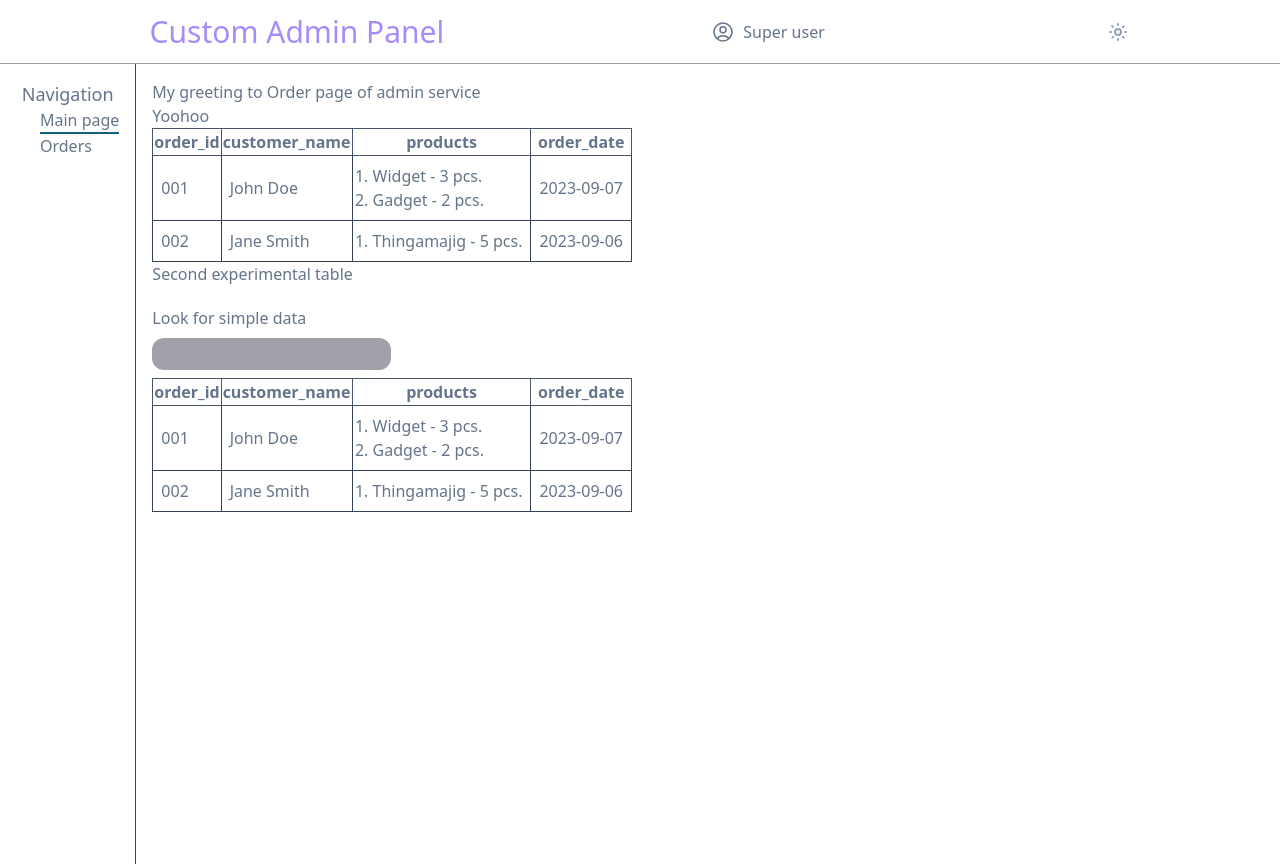
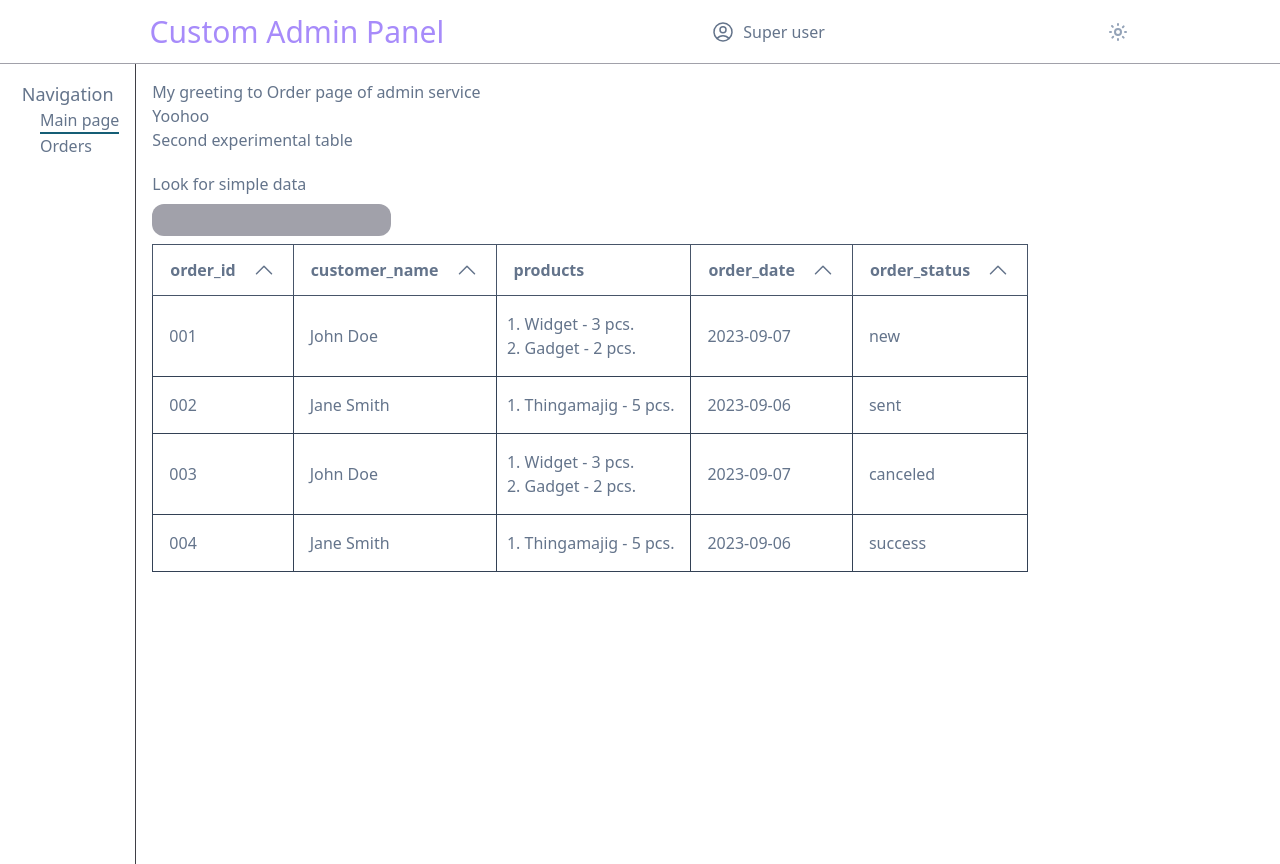
Before and after one commit to KobzarA/admin-react-ts, a React (Create React App) app: page /orders in a window 1280 px wide. Built offline with nearby package versions, Linux system fonts and the light colour scheme.

Commit message:
feat: sorting of table

```diff
--- a/src/components/Tables/TableContainer.tsx
+++ b/src/components/Tables/TableContainer.tsx
@@ -1,8 +1,19 @@
-import { useEffect, useState } from "react";
+import { /* useEffect,*/ useState } from "react";
 import TableTemplate, { TableData } from "./TableTempalte";
 import TableSearch from "./TableSearch";
-import TableFilters from "./TableFilters";
-import tableFilter from "./tableFilter";
+// import TableFilters from "./TableFilters";
+import tableFilter from "../../libs/tableHeplers/tableFilter";
+import { SortOrder } from "./TableSort";
+import tableSort from "../../libs/tableHeplers/tableSort";
+
+/**
+ * TODO
+ * 1. Filter buttons and reset button
+ * 2. Choose which columns to show
+ * 3. Pagination
+ * 4. Make table editable
+ * 5. create real table template where dev can choose which features he needs, how to display data, modify rows
+ */
 
 const TableContainer = ({ data }: { data: TableData }) => {
   const [viewData, setViewData] = useState(data);
@@ -12,15 +23,18 @@ const TableContainer = ({ data }: { data: TableData }) => {
     console.info("render");
     setViewData(tableFilter(data, searchText));
   };
-  //   useEffect(() => {
-  //     setViewData(tableFilters(data, ""));
-  //   }, []);
+
+  const handleSort = (i: number, order: SortOrder) => {
+    if (order === "") return;
+
+    setViewData(tableSort(data, i, order));
+  };
 
   return (
     <div>
       <TableSearch onSearch={handleSearchText} />
       {/* <TableFilters onSearch={handleSearchText} /> */}
-      <TableTemplate data={viewData} />
+      <TableTemplate data={viewData} tableSort={handleSort} />
     </div>
   );
 };
--- /dev/null
+++ b/src/components/Tables/TableSort.tsx
@@ -0,0 +1,70 @@
+/***
+ * This elememts could be several in table
+ * it should check type of data
+ * shown as arrow up or down on <th>
+ *  have a state asc dcs
+ * should change viewData with setViewData, also should read viewData
+ * know in which row it is it
+ * sort row data by own index in needed order
+ * useEffect to update global state
+ */
+
+import { useEffect, useState } from "react";
+
+export type SortOrder = "asc" | "dsc" | "";
+const TableSort = ({
+  i,
+  tableSort,
+}: {
+  i: number;
+  tableSort: (i: number, order: SortOrder) => void;
+}) => {
+  const [order, setOrder] = useState<SortOrder>("");
+
+  const onSort = () => {
+    if (order === "asc" || order === "") setOrder("dsc");
+    else setOrder("asc");
+  };
+
+  useEffect(() => {
+    tableSort(i, order);
+  }, [order]);
+
+  return (
+    <span onClick={onSort} className="pl-4">
+      {order === "asc" || order === "" ? (
+        <svg
+          xmlns="http://www.w3.org/2000/svg"
+          fill="none"
+          viewBox="0 0 24 24"
+          strokeWidth={1.5}
+          stroke="currentColor"
+          className="h-6 w-6"
+        >
+          <path
+            strokeLinecap="round"
+            strokeLinejoin="round"
+            d="M4.5 15.75l7.5-7.5 7.5 7.5"
+          />
+        </svg>
+      ) : (
+        <svg
+          xmlns="http://www.w3.org/2000/svg"
+          fill="none"
+          viewBox="0 0 24 24"
+          strokeWidth={1.5}
+          stroke="currentColor"
+          className="h-6 w-6"
+        >
+          <path
+            strokeLinecap="round"
+            strokeLinejoin="round"
+            d="M19.5 8.25l-7.5 7.5-7.5-7.5"
+          />
+        </svg>
+      )}
+    </span>
+  );
+};
+
+export default TableSort;
--- a/src/components/Tables/TableTempalte.tsx
+++ b/src/components/Tables/TableTempalte.tsx
@@ -1,24 +1,43 @@
+import { ReactNode } from "react";
+import TableSort from "./TableSort";
+
 export interface TableData {
   columnsNames: (string | number)[];
   rowsData: (string | number | [] | object)[][];
 }
 
-const TableTemplate = ({ data }: { data: TableData }) => {
+const TableTemplate = ({
+  data,
+  tableSort,
+}: {
+  data: TableData;
+  tableSort: (i: number, order: "asc" | "dsc" | "") => void;
+}) => {
   // Check for incoming data
   if (!data.columnsNames) return <div>"No data is downloaded"</div>;
-
+  const { columnsNames, rowsData } = data;
   // create table headers
-  const columns = data.columnsNames.map((item) => {
-    return <th className="border border-slate-600">{item}</th>;
+  const columns = columnsNames.map((item, i) => {
+    return (
+      <th key={i} className=" border border-slate-600">
+        <div className="mx-1 flex min-w-fit justify-between p-3">
+          {item}
+          {typeof rowsData[0][i] !== "object" ? (
+            <TableSort i={i} tableSort={tableSort} />
+          ) : null}
+        </div>
+      </th>
+    );
   });
 
-  const tdStyles = "border border-slate-700 p-2";
-  const rows = data.rowsData.map((rowData) => {
-    const row = rowData.map((data) => {
+  //Make rows JSX[]
+  const tdStyles = "border border-slate-700 p-4  table-cell ";
+  const rows = rowsData.map((rowData) => {
+    const row = rowData.map((data, i) => {
       // Checking if data array if yes return mapped list in cell
       if (Array.isArray(data)) {
         return (
-          <td className={tdStyles}>
+          <td className={tdStyles} data-column={columnsNames[i]}>
             <ol className="ml-3 list-decimal">
               {data.map((item, i) => (
                 <li key={i}>
@@ -31,14 +50,18 @@ const TableTemplate = ({ data }: { data: TableData }) => {
       } else if (typeof data === "object") {
         // check if object
         return (
-          <td className={tdStyles}>
-            {" "}
+          <td className={tdStyles} data-column={columnsNames[i]}>
+            {/*TODO.  Not implemented */}
             <button>Show more</button>
           </td>
         );
       }
       // in other cases data are primitives string or number
-      return <td className={tdStyles}>{data}</td>;
+      return (
+        <td className={tdStyles} data-column={columnsNames[i]}>
+          {data}
+        </td>
+      );
     });
 
     return <tr>{row}</tr>;
@@ -46,10 +69,10 @@ const TableTemplate = ({ data }: { data: TableData }) => {
 
   return (
     <table className="table-auto border-collapse border border-slate-500">
-      <thead>
-        <tr>{columns}</tr>
+      <thead className="table-header-group">
+        <tr className="table-row">{columns}</tr>
       </thead>
-      <tbody>{rows}</tbody>
+      <tbody className="table-row-group">{rows}</tbody>
     </table>
   );
 };
--- a/src/components/pages/OrdersPage.tsx
+++ b/src/components/pages/OrdersPage.tsx
@@ -22,7 +22,7 @@
     NB! Comments to order like a reminder
 */
 
-import tableOrdersDataAdapter from "../../libs/tableDataAdapter";
+import tableOrdersDataAdapter from "../../libs/tableHeplers/tableDataAdapter";
 import TableContainer from "../Tables/TableContainer";
 import TableTemplate from "../Tables/TableTempalte";
 
@@ -45,7 +45,8 @@ const ordersJson = `
         "price": 19.99
       }
     ],
-    "order_date": "2023-09-07"
+    "order_date": "2023-09-07",
+    "order_status": "new"
   },
   {
     "order_id": "002",
@@ -58,7 +59,42 @@ const ordersJson = `
         "price": 7.49
       }
     ],
-    "order_date": "2023-09-06"
+    "order_date": "2023-09-06",
+    "order_status": "sent"
+  },
+  {
+    "order_id": "003",
+    "customer_name": "John Doe",
+    "products": [
+      {
+        "product_id": "1001",
+        "product_name": "Widget",
+        "quantity": 3,
+        "price": 10.99
+      },
+      {
+        "product_id": "1002",
+        "product_name": "Gadget",
+        "quantity": 2,
+        "price": 19.99
+      }
+    ],
+    "order_date": "2023-09-07",
+    "order_status": "canceled"
+  },
+  {
+    "order_id": "004",
+    "customer_name": "Jane Smith",
+    "products": [
+      {
+        "product_id": "1003",
+        "product_name": "Thingamajig",
+        "quantity": 5,
+        "price": 7.49
+      }
+    ],
+    "order_date": "2023-09-06",
+    "order_status": "success"
   }
 ]
 `;
@@ -72,7 +108,7 @@ const OrdersPage = () => {
     <>
       My greeting to Order page of admin service
       <h1>Yoohoo</h1>
-      <TableTemplate data={tableData} />
+      {/* <TableTemplate data={tableData} /> */}
       <h2>Second experimental table</h2>
       <TableContainer data={tableData} />
     </>
--- a/src/libs/tableDataAdapter.ts
+++ b/src/libs/tableHeplers/tableDataAdapter.ts
@@ -1,4 +1,4 @@
-import { TableData } from "../components/Tables/TableTempalte";
+import { TableData } from "../../components/Tables/TableTempalte";
 
 interface Order {
   [s: string]: string | number;
--- a/src/components/Tables/tableFilter.ts
+++ b/src/libs/tableHeplers/tableFilter.ts
@@ -1,4 +1,4 @@
-import { TableData } from "./TableTempalte";
+import { TableData } from "../../components/Tables/TableTempalte";
 
 const tableFilter = (data: TableData, filter: string): TableData => {
   const filteredRow = data.rowsData.filter((row) => {
--- /dev/null
+++ b/src/libs/tableHeplers/tableSort.ts
@@ -0,0 +1,39 @@
+import { SortOrder } from "../../components/Tables/TableSort";
+import { TableData } from "../../components/Tables/TableTempalte";
+
+const tableSort = (data: TableData, i: number, order: SortOrder): TableData => {
+  const { columnsNames } = data;
+
+  switch (typeof data.rowsData[0][i]) {
+    case "object":
+      return data; //at this time don`t want sort objects or arrays, check for this should be at render sort component
+    case "number":
+      if (order === "asc") {
+        const sortedRows = data.rowsData.sort(
+          (a, b) => (a[i] as number) - (b[i] as number),
+        );
+        return { columnsNames, rowsData: sortedRows };
+      } else {
+        const sortedRows = data.rowsData.sort(
+          (a, b) => (b[i] as number) - (a[i] as number),
+        );
+        return { columnsNames, rowsData: sortedRows };
+      }
+
+    case "string":
+      if (order === "asc") {
+        const sortedRows = data.rowsData.sort();
+        return { columnsNames, rowsData: sortedRows };
+      } else {
+        const sortedRows = data.rowsData.sort((a, b) =>
+          (b[i] as string).localeCompare(a[i] as string),
+        );
+        return { columnsNames, rowsData: sortedRows };
+      }
+
+    default:
+      return data;
+  }
+};
+
+export default tableSort;
```
